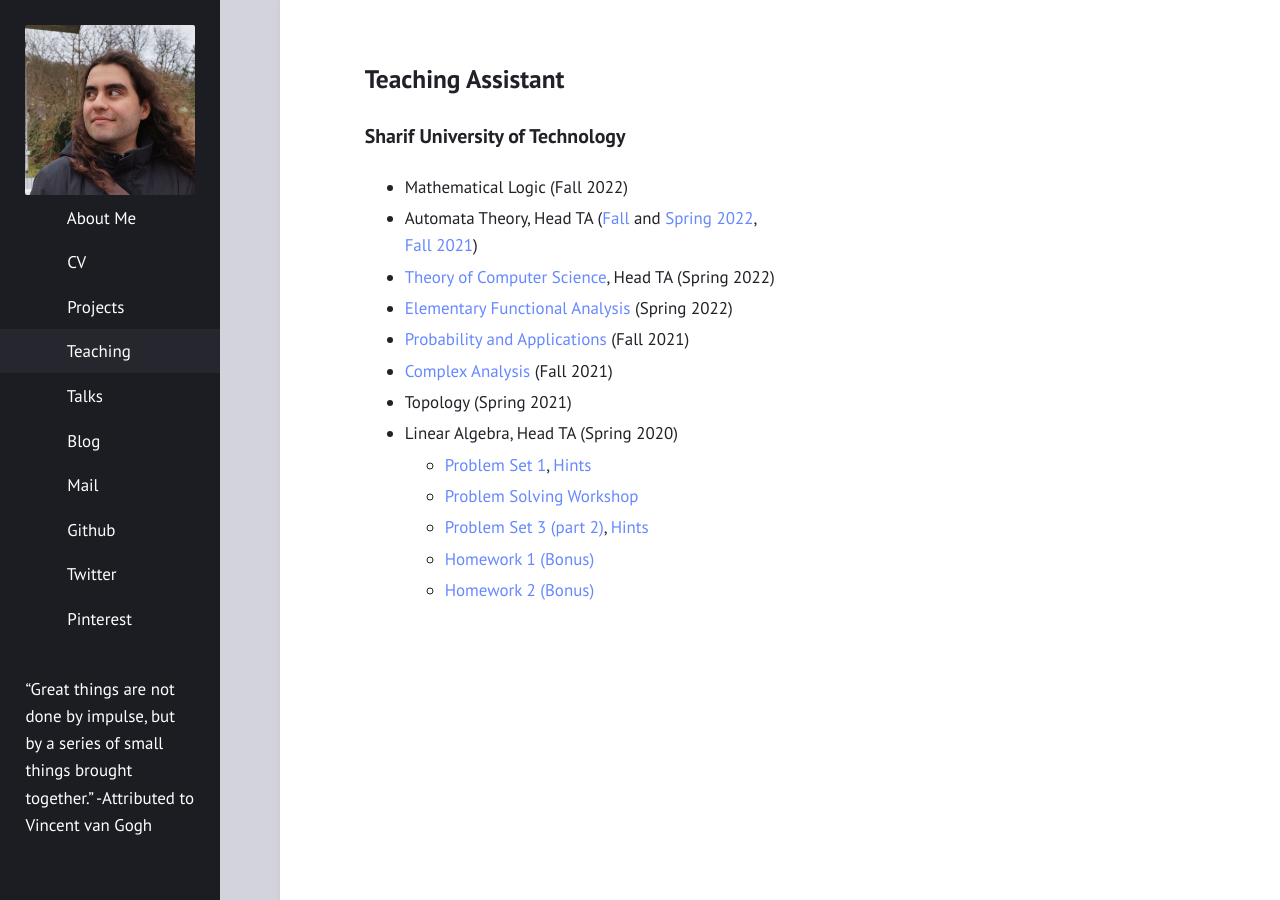
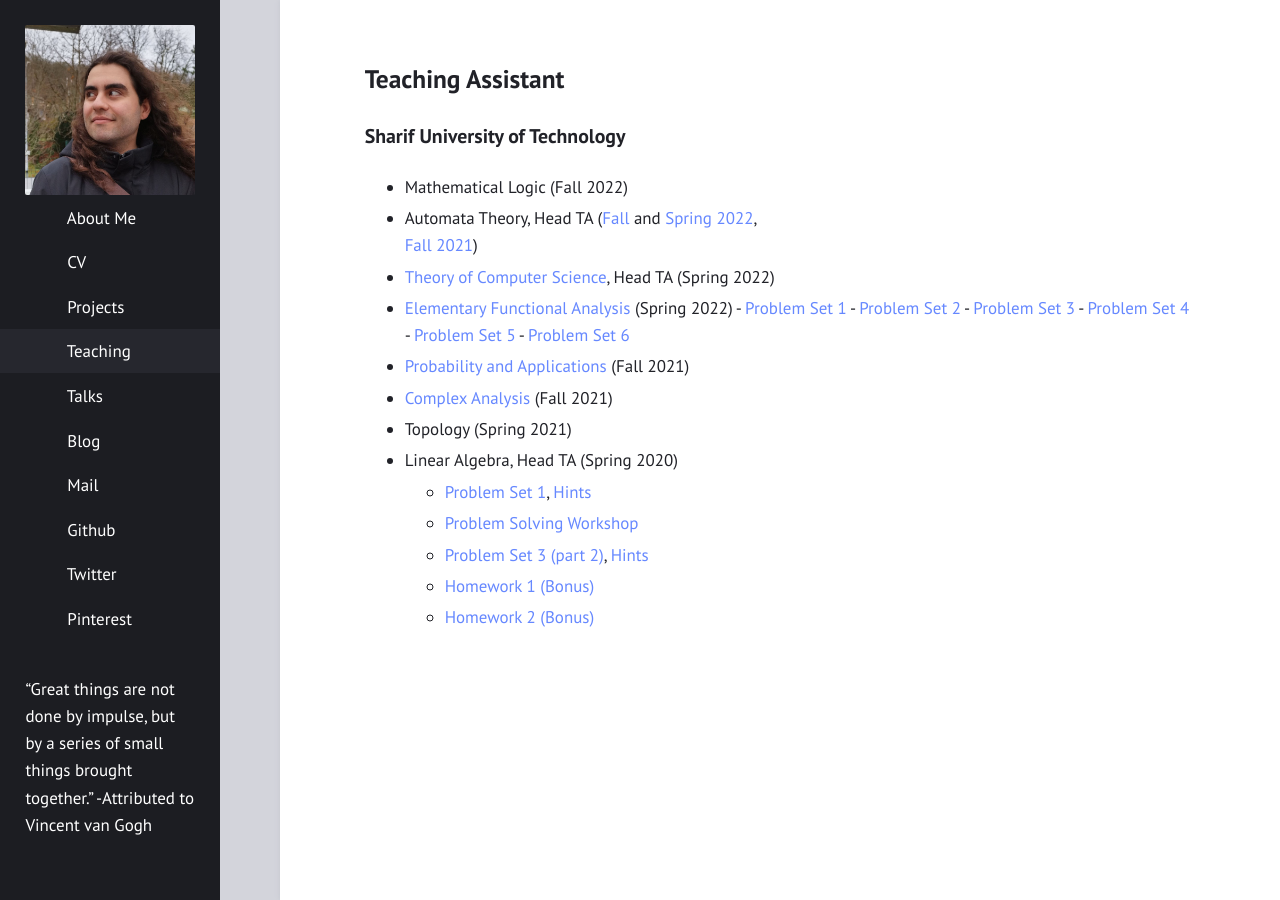
Before and after one commit to ali-almasi/ali-almasi.github.io, a Jekyll site: the page built from teaching.md, in a window 1280 px wide. Built offline with Jekyll 4.4.1, drawn with Linux system fonts in a browser that asks for light colours.

Commit message:
Update teaching.md

```diff
--- a/teaching.md
+++ b/teaching.md
@@ -11,6 +11,12 @@
 [Fall 2021](https://hamband.math.sharif.edu/wiki/%D8%AF%D8%A7%D9%86%D8%B4%DA%A9%D8%AF%D9%87/%D8%AF%D8%B1%D9%88%D8%B3/22873/14001/main))
 - [Theory of Computer Science](https://hamband.math.sharif.edu/wiki/%D8%AF%D8%A7%D9%86%D8%B4%DA%A9%D8%AF%D9%87/%D8%AF%D8%B1%D9%88%D8%B3/22772/14002/main), Head TA (Spring 2022)
 - [Elementary Functional Analysis](https://hamband.math.sharif.edu/wiki/%D8%AF%D8%A7%D9%86%D8%B4%DA%A9%D8%AF%D9%87/%D8%AF%D8%B1%D9%88%D8%B3/22475/14002/main) (Spring 2022)
+  	- [Problem Set 1](teaching_materials/functional_analysis2022/EFA_HW1.pdf)
+  	- [Problem Set 2](teaching_materials/functional_analysis2022/EFA_HW2.pdf)
+  	- [Problem Set 3](teaching_materials/functional_analysis2022/EFA_HW3.pdf)
+  	- [Problem Set 4](teaching_materials/functional_analysis2022/EFA_HW4.pdf)
+  	- [Problem Set 5](teaching_materials/functional_analysis2022/EFA_HW5.pdf)
+  	- [Problem Set 6](teaching_materials/functional_analysis2022/EFA_HW6.pdf)
 -  [Probability and Applications](https://hamband.math.sharif.edu/wiki/%D8%AF%D8%A7%D9%86%D8%B4%DA%A9%D8%AF%D9%87/%D8%AF%D8%B1%D9%88%D8%B3/22089/14001/main) (Fall 2021)
 -  [Complex Analysis](https://hamband.math.sharif.edu/wiki/%D8%AF%D8%A7%D9%86%D8%B4%DA%A9%D8%AF%D9%87/%D8%AF%D8%B1%D9%88%D8%B3/22335/14001/main) (Fall 2021)
 -  Topology (Spring 2021)
```
